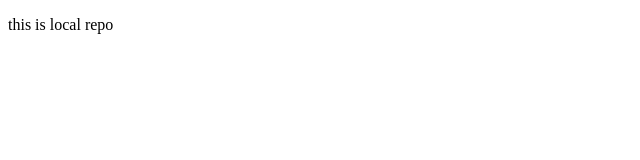
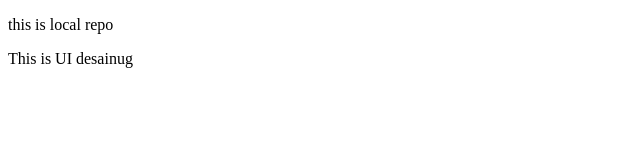
Before and after one commit to shamim244/LocalRepo, a plain HTML site: page index.html in a window 1280 px wide. Shown: the whole page, without its empty margins (0-640 px from the left). Drawn offline with Linux system fonts and the light colour scheme.

Commit message:
add line

```diff
--- a/index.html
+++ b/index.html
@@ -7,6 +7,7 @@
 </head>
 <body>
     <p>this is local repo</p>
+    <p>This is UI desainug</p>
 
 </body>
 </html>
```
